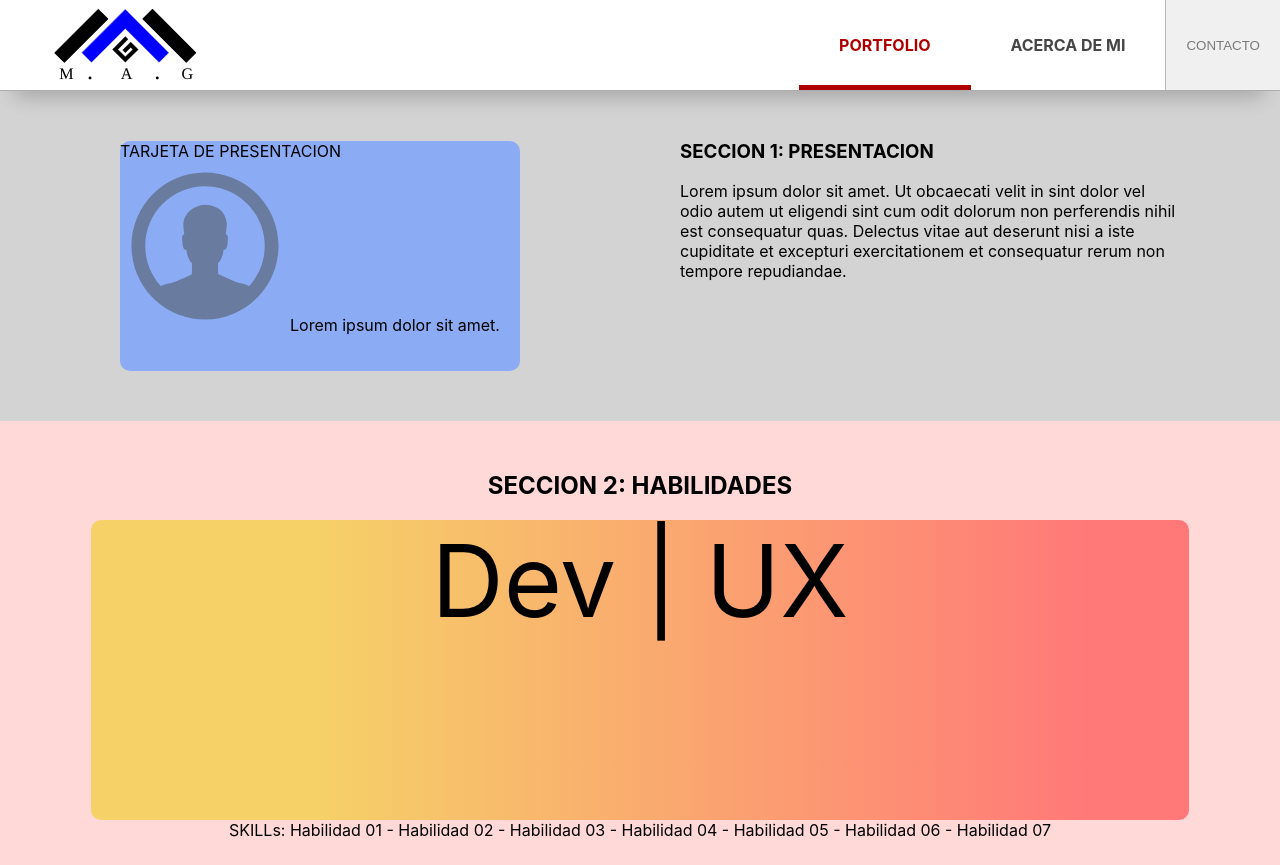
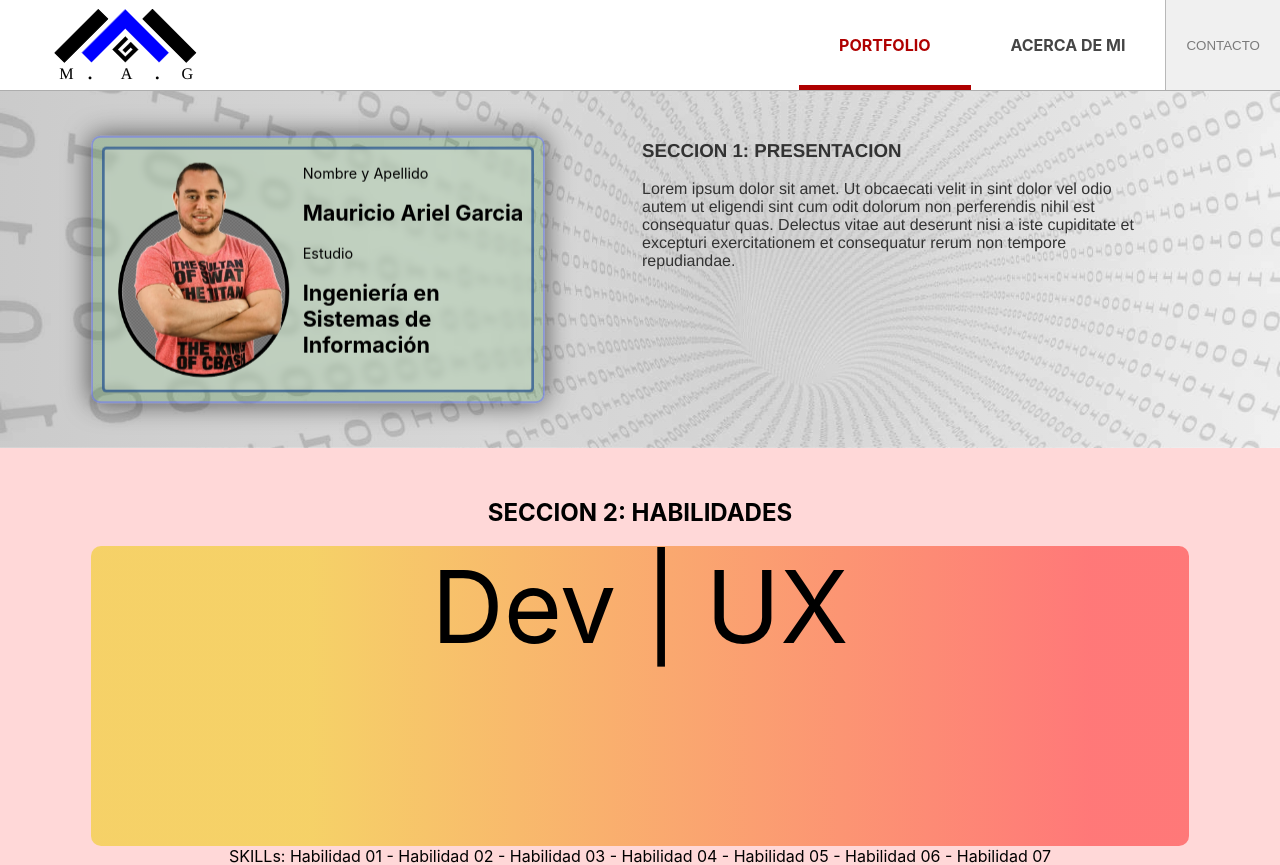
Before and after one commit to Mauricio-Garcia-A/Portfolio-MAG, a React (Create React App) app: page / in a window 1280 px wide. Shown: the top 865 px of the page. Built offline with nearby package versions, Linux system fonts and the light colour scheme.

Commit message:
Modificaciones Seccion Presentacion-v0.1

```diff
--- a/src/Componentes/Secciones/Presentacion/Presentacion.js
+++ b/src/Componentes/Secciones/Presentacion/Presentacion.js
@@ -1,20 +1,32 @@
 import React from 'react'
+import { useSimuladorAPI } from 'Hooks/useSimuladorAPI'
+import Tarjeta from './Tarjeta/Tarjeta'
 import './Presentacion.scss'
-import SvgUser from './SvgUser'
+
 
 export default function Presentacion() {
+
+    const { SECCION_PRESENTACION }=useSimuladorAPI()
+
     return (
         <div className='contenedor-Presentacion'>
-            <div className='tarjeta-Presentacion'>
-                TARJETA DE PRESENTACION
-                <br></br>
-                <SvgUser width='100px'/>
-                <span>Lorem ipsum dolor sit amet.</span><br></br>
+            <Tarjeta nombreYapellido={SECCION_PRESENTACION.NombreYApellido} imagenPerfil={SECCION_PRESENTACION.ImagenPefil} estudio={SECCION_PRESENTACION.Estudio} />
+            <section className='seccion-texto-Presentacion'>
+                <h1>{SECCION_PRESENTACION.Titulo}</h1>
+                <p>{SECCION_PRESENTACION.Descripcion}</p>
+            </section>
+            <div class="clearfix text-formatted field field--name-body field--type-text-with-summary field--label-hidden field__item">
+                <div class="elementor-shape elementor-shape-bottom position-absolute" data-negative="false">
+                    <svg preserveAspectRatio="none" viewBox="0 0 1000 100" xmlns="http://www.w3.org/2000/svg">
+                        <path class="elementor-shape-fill" d="M473,67.3c-203.9,88.3-263.1-34-320.3,0C66,119.1,0,59.7,0,59.7V0h1000v59.7 c0,0-62.1,26.1-94.9,29.3c-32.8,3.3-62.8-12.3-75.8-22.1C806,49.6,745.3,8.7,694.9,4.7S492.4,59,473,67.3z" opacity="0.33">
+                        </path>
+                        <path class="elementor-shape-fill" d="M734,67.3c-45.5,0-77.2-23.2-129.1-39.1c-28.6-8.7-150.3-10.1-254,39.1 s-91.7-34.4-149.2,0C115.7,118.3,0,39.8,0,39.8V0h1000v36.5c0,0-28.2-18.5-92.1-18.5C810.2,18.1,775.7,67.3,734,67.3z" opacity="0.66">
+                        </path>
+                        <path class="elementor-shape-fill" d="M766.1,28.9c-200-57.5-266,65.5-395.1,19.5C242,1.8,242,5.4,184.8,20.6C128,35.8,132.3,44.9,89.9,52.5C28.6,63.7,0,0,0,0 h1000c0,0-9.9,40.9-83.6,48.1S829.6,47,766.1,28.9z">
+                        </path>
+                    </svg>
+                </div>
             </div>
-            <section className='seccion-texto-Presentacion'>
-                <h1>SECCION 1: PRESENTACION</h1>
-                <p> Lorem ipsum dolor sit amet. Ut obcaecati velit in sint dolor vel odio autem ut eligendi sint cum odit dolorum non perferendis nihil est consequatur quas. Delectus vitae aut deserunt nisi a iste cupiditate et excepturi exercitationem et consequatur rerum non tempore repudiandae.</p>
-            </section>
         </div>
     )
 }
--- a/src/Componentes/Secciones/Presentacion/Presentacion.scss
+++ b/src/Componentes/Secciones/Presentacion/Presentacion.scss
@@ -1,5 +1,7 @@
 // Importacion Estilos Globales
 @import 'EstilosGlobales/EstilosGlobales.scss';
+
+
 
 
 // ---- ESTILOS COMPONENTE SECCION PRESENTACION ----
@@ -10,21 +12,19 @@
     justify-content: space-around;
     background: rgba(125, 125, 125, 0.334);
     height: 100%;
+
+    background-color: rgb(255, 255, 255);
+    background-image: url('../../../Imagenes/imagenFondo1.jpg'), linear-gradient(to right, rgba(163, 163, 163, 0.568) 0%, #e2e2e282 100%);;
+    background-blend-mode: multiply;
+    background-size: cover;
+    background-position: center;
 }
-.tarjeta-Presentacion {
 
-    margin: 20px;
-    background: rgb(139, 172, 244);
-    width: 400px;
-    height: 230px;
-    border-radius: 10px;
-
-    svg {
-        fill: rgba(73, 73, 73, 0.492);
-        margin: 10px;
-        width: 150px;
-    }
-}
 .seccion-texto-Presentacion {
     width: 500px;
+    margin: 0;
+    color: #333333;
+    text-rendering: optimizelegibility;
+    font-weight: normal;
+    font-family: "proxima nova bold", "Helvetica Neue", Helvetica, Arial, Sans-serif;
 }
--- /dev/null
+++ b/src/Componentes/Secciones/Presentacion/Tarjeta/Tarjeta.js
@@ -0,0 +1,46 @@
+import React, { useEffect } from 'react';
+import './Tarjeta.scss'
+
+export default function Tarjeta({nombreYapellido, imagenPerfil, estudio}) {
+
+    useEffect(()=>{
+        const wrapper = document.getElementById('wrapperId')
+        const tiket = document.getElementById('tiketId')
+        const {width, height } = wrapper.getBoundingClientRect()
+        const mitadAncho = width/2
+        const mitadAlto = height/2
+        wrapper.addEventListener('mousemove', event =>{
+            const {offsetX, offsetY} = event
+            const rotacionX = ((offsetX - mitadAncho)/mitadAncho)*15
+            const rotacionY = ((offsetY - mitadAlto)/mitadAlto)*15
+            tiket.style.transform = `rotateX(${rotacionY}deg) rotateY(${rotacionX}deg)`  // Cuando me muevo en el eje X roto en Y, y viceversa
+
+        })
+
+        wrapper.addEventListener('mouseleave', ()=>{
+            tiket.style.transform = `rotateX(0deg) rotateY(0deg)`
+        })
+    },[])
+
+    return (
+        <div className='container'>
+            <div className='wrapper' id='wrapperId'>
+                <div className='contenedor-Tarjeta' id='tiketId'>
+                    <div className='contenedor2-Tarjeta'>
+                        <div className='bloquedor'></div>
+                        <div className='foto-perfil-Tarjeta'>
+                            <img src={imagenPerfil} alt='img' width='190px' />
+                        </div>
+                        <div>
+                            <p>Nombre y Apellido</p>
+                            <h1>{nombreYapellido}</h1>
+                            <p>Estudio</p>
+                            <h2>{estudio}</h2>
+
+                        </div>
+                    </div>
+                </div>
+            </div>
+        </div>
+    );
+}
--- /dev/null
+++ b/src/Componentes/Secciones/Presentacion/Tarjeta/Tarjeta.scss
@@ -0,0 +1,61 @@
+// Importacion Estilos Globales
+@import 'EstilosGlobales/EstilosGlobales.scss';
+
+
+// ---- ESTILOS COMPONENTE TARJETA ----
+.contenedor-Tarjeta {
+    box-shadow: 0 0 30px rgba(0, 0, 0, 0.633);
+    border: 2px solid rgba(104, 109, 255, 0.501);
+    width: 500px;
+    aspect-ratio: 15/8;
+    transition: 1s ease all ;
+
+    background-color: rgba(18, 120, 14, 0.205);
+
+    border-radius: 10px;
+
+    &:hover{
+        transition: 0.1s ease all ;
+    }
+
+    svg {
+        fill: rgba(73, 73, 73, 0.492);
+        margin: 10px;
+        width: 150px;
+    }
+}
+
+
+.wrapper {
+    transition: 1s ease all ;
+    transform: scale(0.9);
+
+    perspective: 1000px;
+
+    &:hover{
+        transform: scale(1);
+    }
+}
+
+.contenedor2-Tarjeta {
+    margin: 10px;
+    height: 100%;
+    border-radius: 5px;
+    border: 3px solid rgba(0, 54, 130, 0.611);
+    background: rgba(255, 255, 255, 0.242);
+    backdrop-filter: blur(4px);
+
+    display: flex;
+    flex-flow: row nowrap;
+
+    backface-visibility: visible;
+}
+
+.bloquedor {
+    width: 100%;
+    height: 100%;
+    position: absolute;
+}
+.foto-perfil-Tarjeta {
+    padding: 15px;
+}
--- /dev/null
+++ b/src/Hooks/useSimuladorAPI.js
@@ -0,0 +1,20 @@
+//Seccion PRESENTACION
+import ImagenPerfil from '../Imagenes/fotoPerfil.png'
+
+
+
+
+export function useSimuladorAPI() {
+    const SECCION_PRESENTACION = {
+        ImagenPefil:ImagenPerfil,
+        NombreYApellido:'Mauricio Ariel Garcia',
+        Estudio: 'Ingeniería en Sistemas de Información',
+        Nacinalidad: 'Argentina',
+        Titulo: 'SECCION 1: PRESENTACION',
+        Descripcion: 'Lorem ipsum dolor sit amet. Ut obcaecati velit in sint dolor vel odio autem ut eligendi sint cum odit dolorum non perferendis nihil est consequatur quas. Delectus vitae aut deserunt nisi a iste cupiditate et excepturi exercitationem et consequatur rerum non tempore repudiandae.'
+    }
+
+
+
+    return {SECCION_PRESENTACION }
+}
```
Also changed, not shown: src/Imagenes/fotoPerfil.png (added), src/Imagenes/imagenFondo1.jpg (added).
